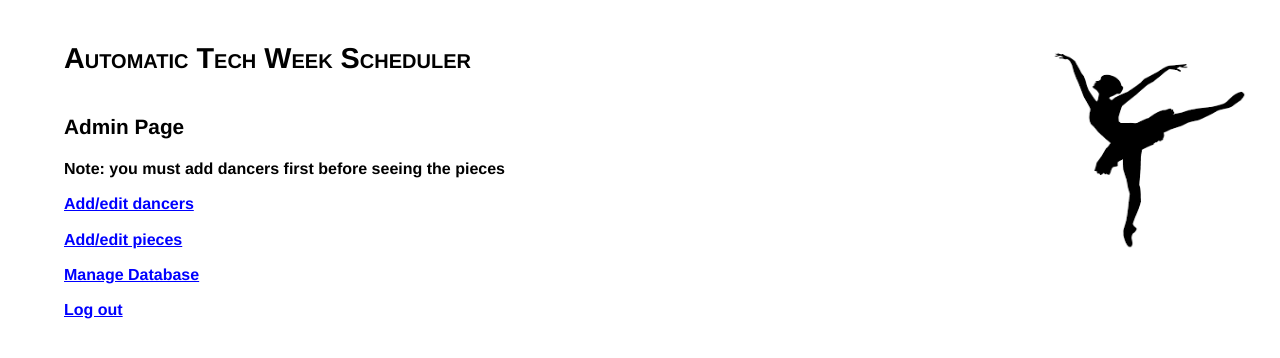
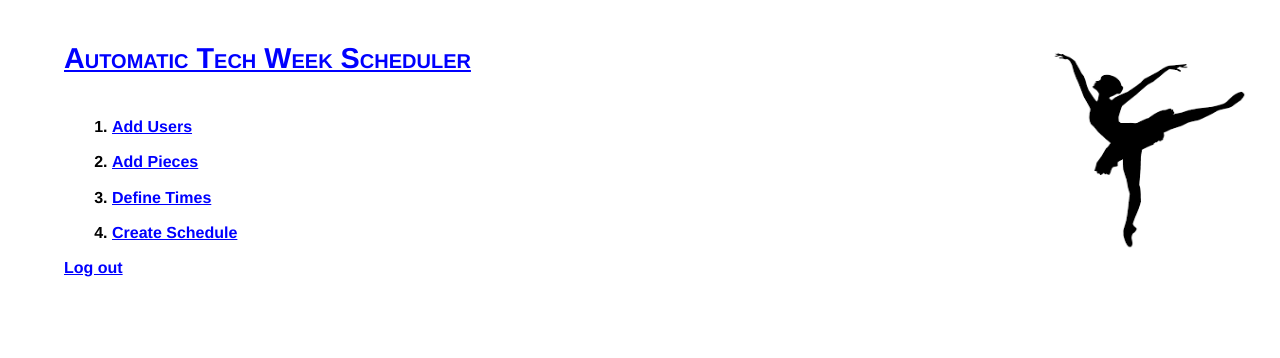
Before and after one commit to monicadsong/hbc-webapp, a Flask app: template templates/admin.html in a window 1280 px wide. Shown: the top 358 px of the page. Run offline with Flask 2, Linux system fonts and the light colour scheme; the template is opened without the code that fills it, so the values that code supplies are empty.

Commit message:
admin page

```diff
--- a/templates/add_pieces.html
+++ b/templates/add_pieces.html
@@ -18,7 +18,7 @@
 
   <!-- add many br -->
 
-  <h1>Automatic Tech Week Scheduler</h1>
+  <a href="/index"><h1>Automatic Tech Week Scheduler</h1></a>
   <h3>Add Dancers to Pieces</h3>
   <form action="/add_pieces", method="post">
   <table class="db_table" border="1">
--- a/templates/admin.html
+++ b/templates/admin.html
@@ -2,7 +2,6 @@
 
 <head>
   <meta http-equiv="content-type" content="text/html; charset=iso-8859-1" />
-  <meta http-equiv="refresh" content="30">
   <title>HBC Tech Week</title>
   <link href="{{ url_for('static', filename='style.css') }}" rel="stylesheet"  type="text/css">
 </head>
@@ -18,14 +17,15 @@
 
   <!-- add many br -->
 
+  <a href="/index"><h1>Automatic Tech Week Scheduler</h1></a>
+  <ol>
+  <li><a href="/add_users">Add Users</a></li>
+  <li><a href="/add_pieces">Add Pieces</a></li>
+  <li><a href = "/define_times">Define Times</a></li>
+  <li><a href="/stage_time">Create Schedule</a></li>
+  </ol>
 
-  <h1>Automatic Tech Week Scheduler</h1>
-  <h3>Admin Page</h3>
-  <p>Note: you must add dancers first before seeing the pieces</p>
 
-  <p><a href="/add_dancers">Add/edit dancers</a></p>
-  <p><a href="/add_pieces">Add/edit pieces</a></p>
-  <p><a href="/manage_database">Manage Database</a></p>
   <p><a href="/logout">Log out</a></p>
 </body>
 
--- a/templates/availability.html
+++ b/templates/availability.html
@@ -17,8 +17,8 @@
 
   <!-- add many br -->
 
-  <h1>Automatic Tech Week Scheduler</h1>
-  <h3>Input Availability</h3>
+  <a href="/index"><h1>Automatic Tech Week Scheduler</h1></a>
+  <h3>{{ username }} Input Availability</h3>
   <form action="/add_availability", method="post">
   <table class="db_table" border="1">
     <tr>
--- a/templates/index.html
+++ b/templates/index.html
@@ -26,12 +26,10 @@
 
   <!-- add many br -->
 
-  <h1>Automatic Tech Week Scheduler</h1>
+  <a href="/index"><h1>Automatic Tech Week Scheduler</h1></a>
   <p><a href="/add_availability">Add Availability</a></p>
   <p><a href="/logout">Log out</a></p>
-  <div class="footer">
-  <p><a href="/add_users">Add Users</a> | <a href="/add_pieces">Add Pieces</a> | <a href = "/define_times">Define Times</a> | <a href="/stage_time">Create Schedule</a>  </p>
-  </div>
+  <p><a href="/admin">Admin</a></p>
 </body>
 
 </html>
--- a/templates/tech_schedule.html
+++ b/templates/tech_schedule.html
@@ -19,7 +19,9 @@
 
   <!-- add many br -->
 
-  <h1>Automatic Tech Week Scheduler</h1>
+    <a href="/index"><h1>Automatic Tech Week Scheduler</h1></a>
+
+
   <h3>This is the tech schedule</h3>
   <h4>Violations</h4>
   {% for v in violations: %}
```
Also changed, not shown: views.py (+11 -1 lines).
